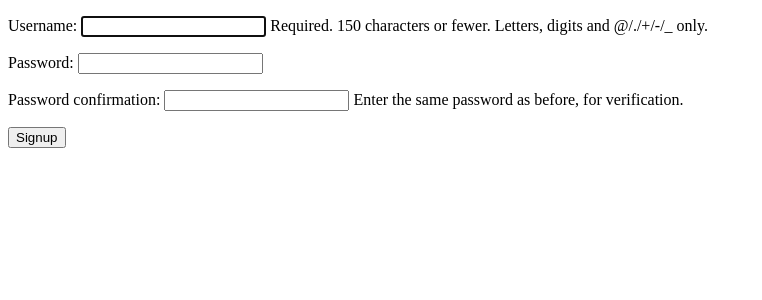
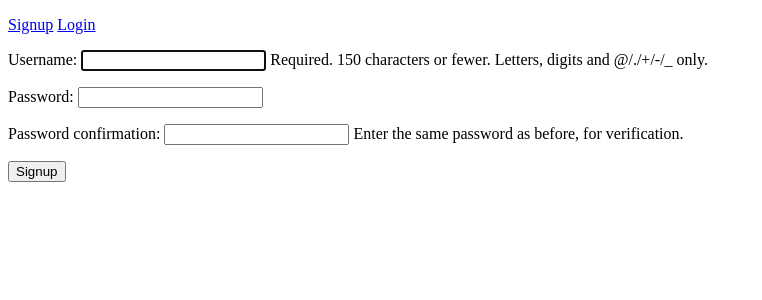
Before and after one commit to taddeimania/twilio_contacts, a Django app: page /register/ in a window 1280 px wide. Shown: the top 300 px of the page, without its empty margins (0-762 px from the left). Run offline with Django 3.2, Linux system fonts and the light colour scheme.

Commit message:
Basic navbar, set redirects

```diff
--- a/contact/templates/base.html
+++ b/contact/templates/base.html
@@ -5,6 +5,17 @@
     <title>Twilio SMS Contact Book</title>
   </head>
   <body>
+
+    <!-- header -->
+    <p>
+      {% if not user.is_authenticated %}
+        <a href="{% url 'register_view' %}">Signup</a>
+        <a href="{% url 'login' %}">Login</a>
+      {% else %}
+        <a href="{% url 'register_view' %}">Contacts</a>
+        <a href="{% url 'logout' %}">Logout</a>
+      {% endif %}
+    </p>
     {% block body %}
     {% endblock body %}
   </body>
--- a/twilio_contacts/settings.py
+++ b/twilio_contacts/settings.py
@@ -112,3 +112,5 @@ USE_TZ = True
 # https://docs.djangoproject.com/en/2.0/howto/static-files/
 
 STATIC_URL = '/static/'
+LOGIN_REDIRECT_URL = '/'
+LOGOUT_REDIRECT_URL = '/'
```
